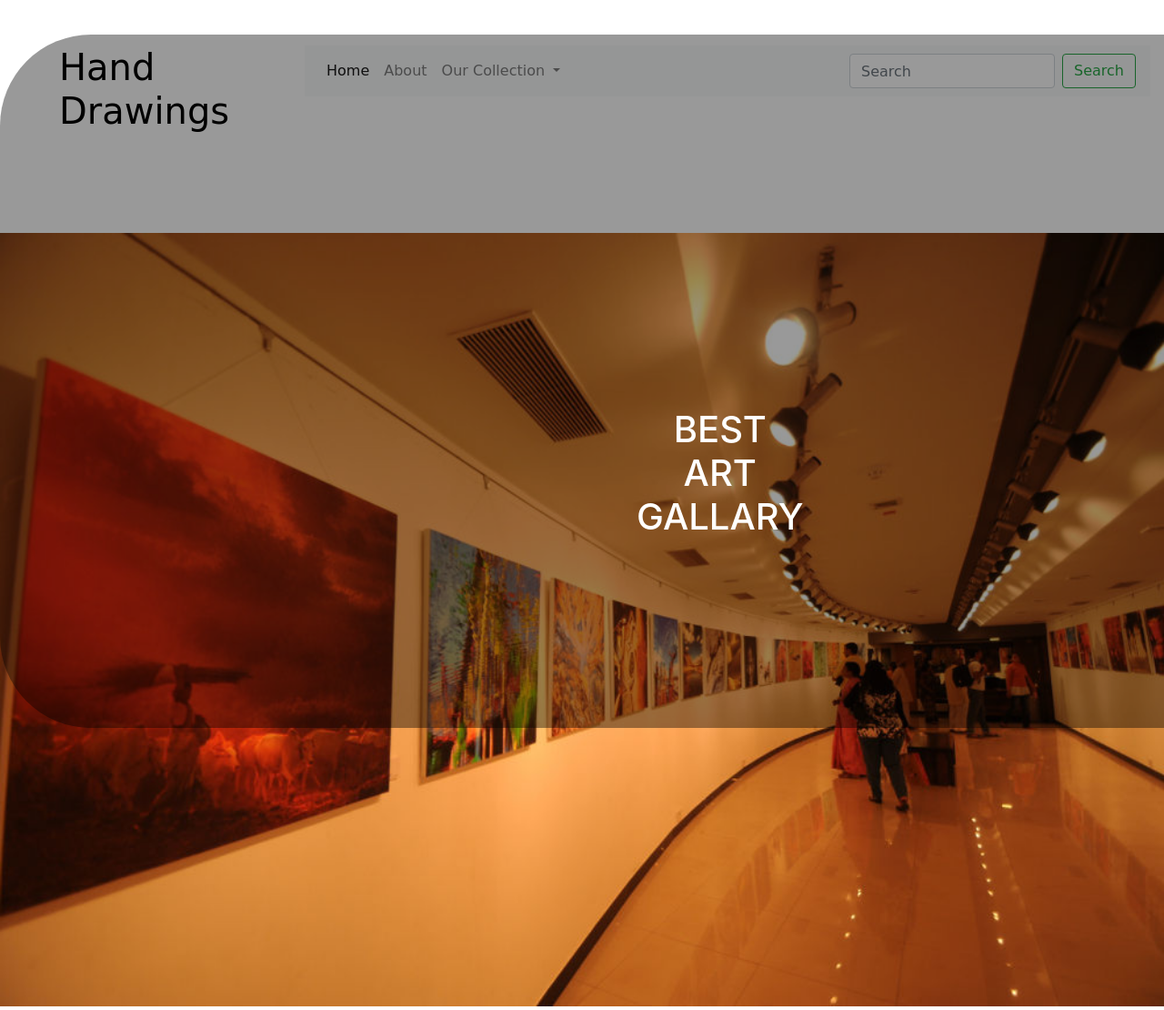
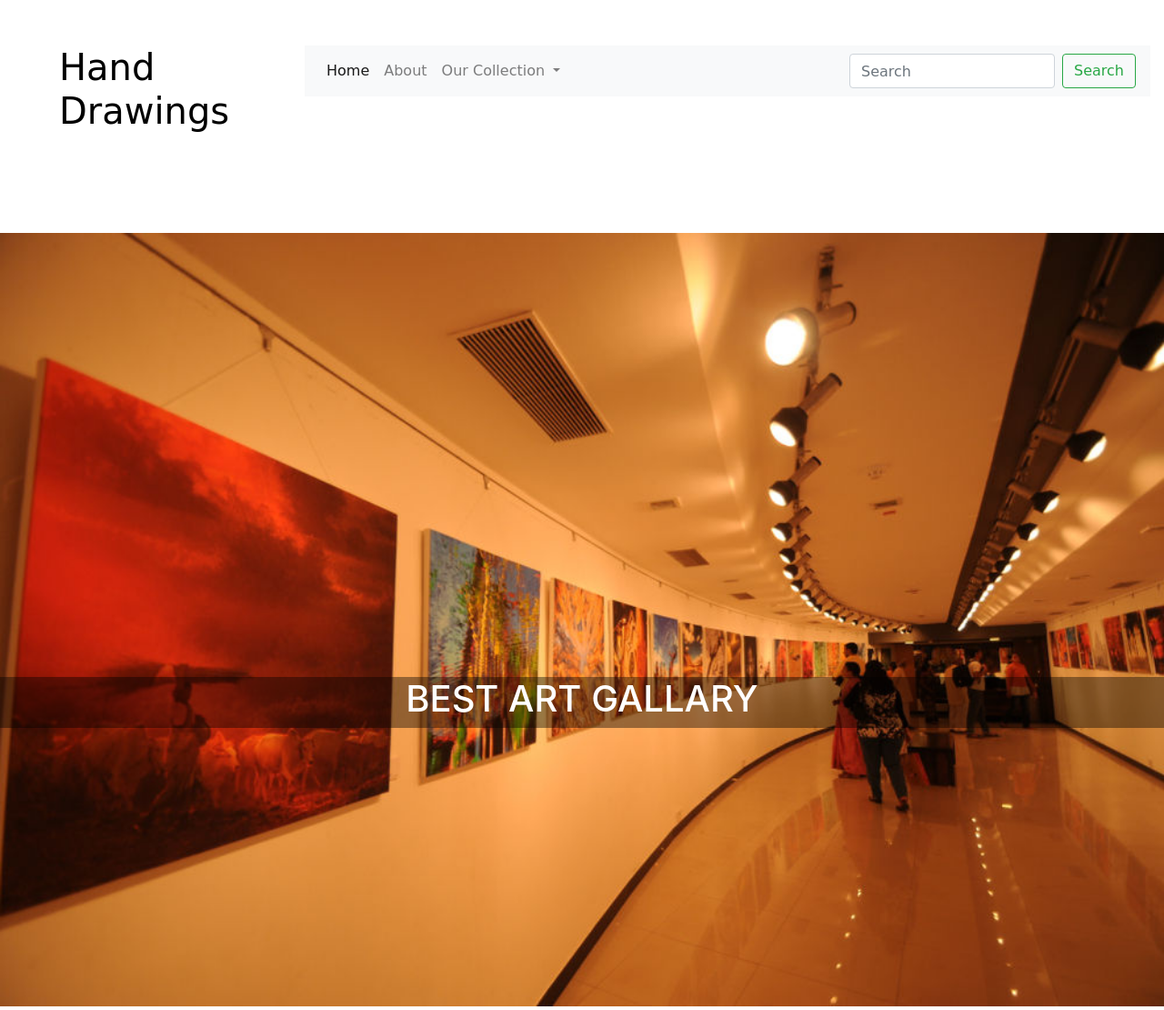
Before and after one commit to anishaku/project3, a PHP site: page / in a window 1280 px wide; the page is wider, and only the part inside the window is pictured. Shown: the top 1110 px of that part at 91% size. Run offline with PHP 8.4, Linux system fonts and the light colour scheme.

Commit message:
test
test

```diff
--- a/style.css
+++ b/style.css
@@ -22,13 +22,12 @@
 .details4{
     position:absolute;
     bottom:0;
-    /*width:100%;*/
-    padding:410px 700px 200px 700px;
+    width:100%;
+    /*padding:410px 700px 200px 700px;*/
     text-align:center;
-	background:rgba(0,0,0,0.4);
-	font-weight:bold;
-	color:white;
-    border-radius:100px;
+    background:rgba(0,0,0,0.4);
+    font-weight:bold;
+    color:white;
 }
 .boxarea{
     background:linear-gradient(to right, #1077e5 20%,#D8B16C 80%);
```
